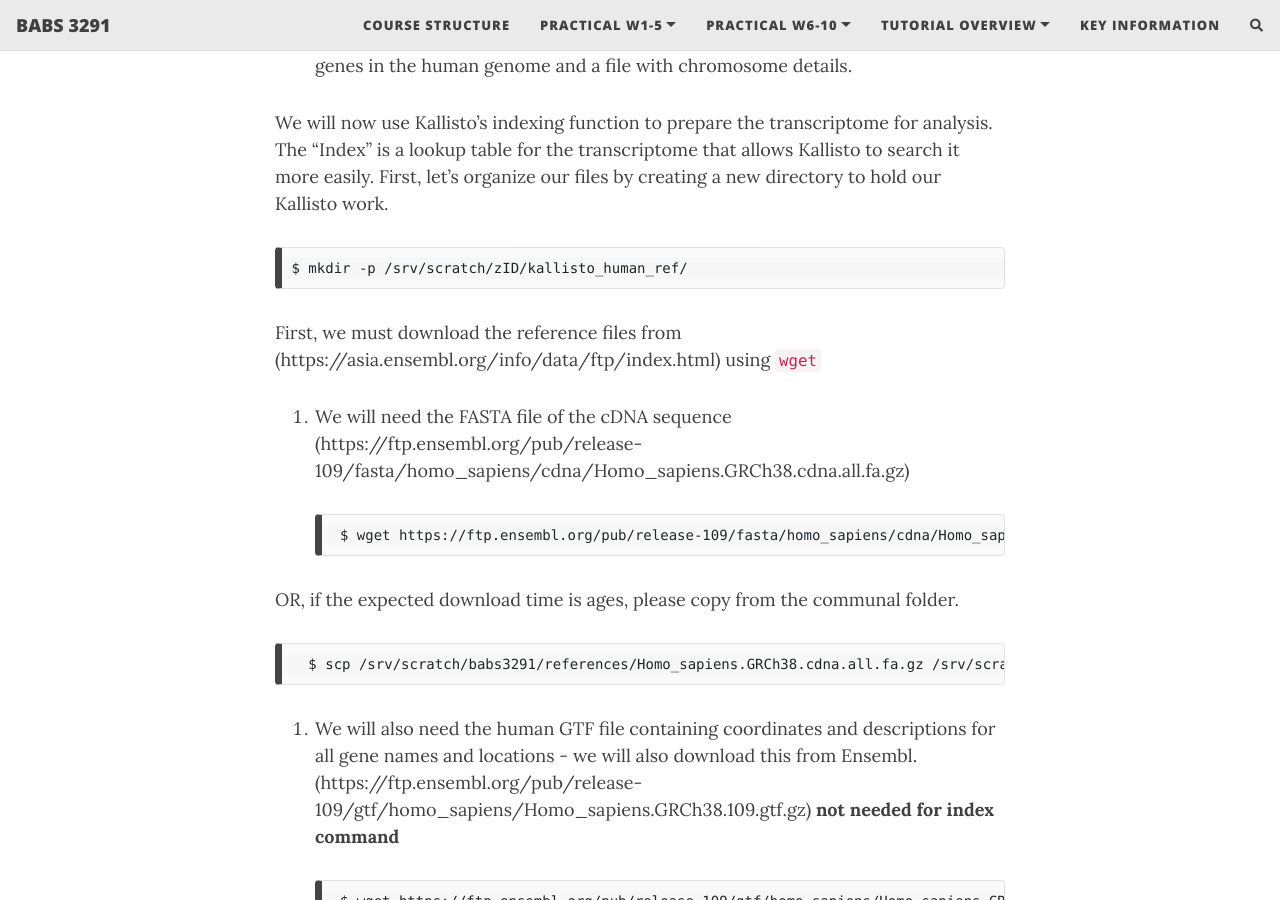
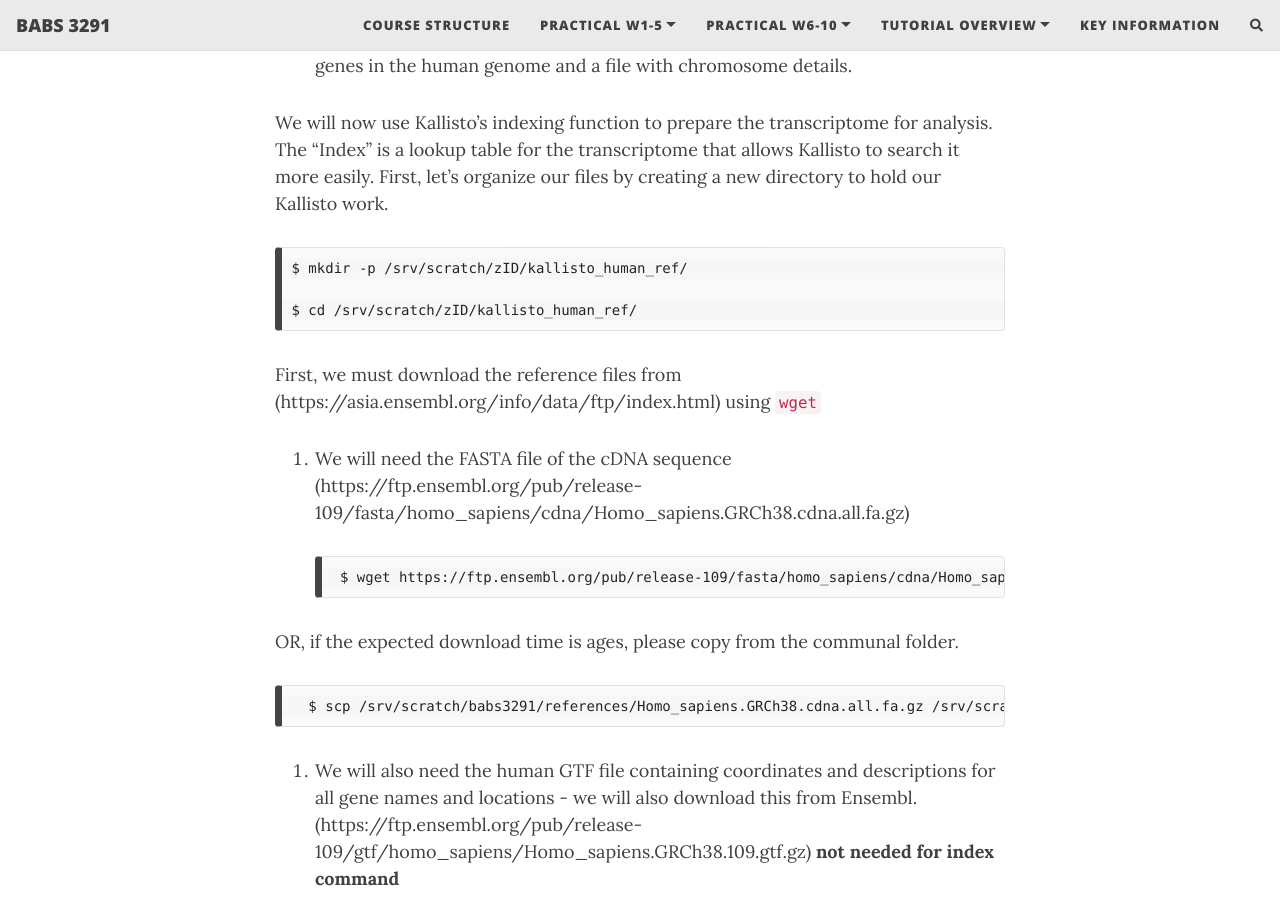
Before and after one commit to theheking/babs-rna-seq-2024, a Jekyll site: the page built from practical_overview/Week6_Alignment.md, in a window 1280 px wide and 900 px high, scrolled down 6605 px. Built offline with Jekyll 4.4.1, drawn with Linux system fonts in a browser that asks for light colours; nearby versions of some CDN libraries; comment, search, counter and statistics services are not loaded.

Commit message:
Update Week6_Alignment.md

```diff
--- a/practical_overview/Week6_Alignment.md
+++ b/practical_overview/Week6_Alignment.md
@@ -201,6 +201,8 @@ We will now use Kallisto's indexing function to prepare the transcriptome for an
 
     $ mkdir -p /srv/scratch/zID/kallisto_human_ref/
 
+    $ cd /srv/scratch/zID/kallisto_human_ref/
+
 First, we must download the reference files from (https://asia.ensembl.org/info/data/ftp/index.html) using `wget`
 
 1. We will need the FASTA file of the cDNA sequence
```
